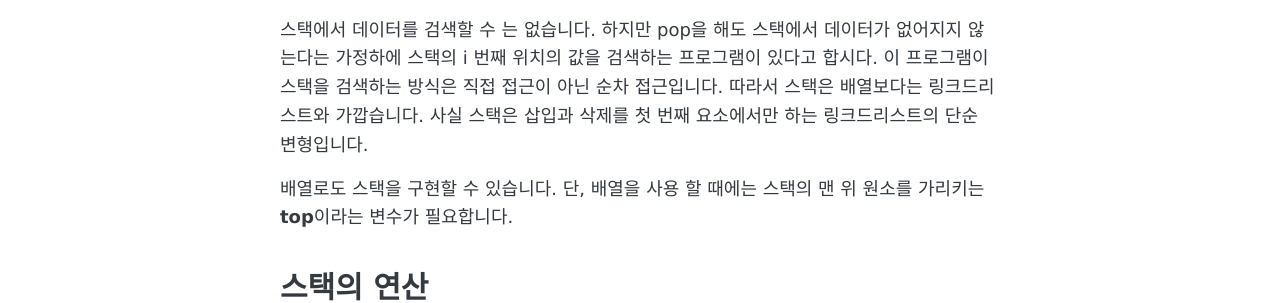
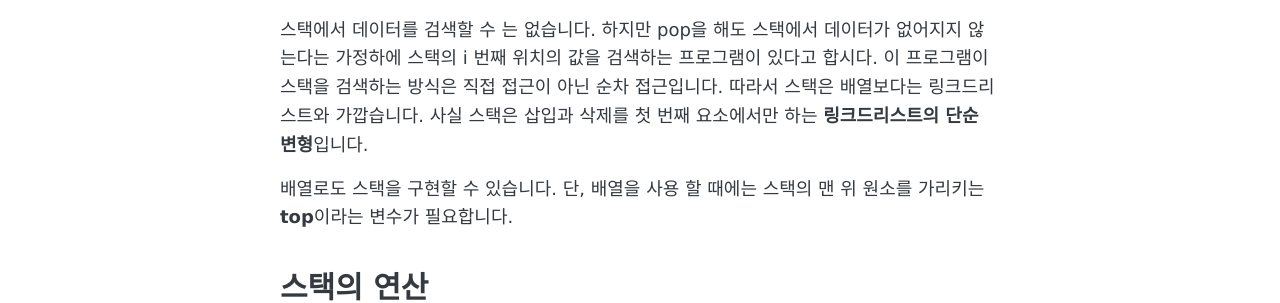
Before and after one commit to Eun0/Eun0.github.io, a Jekyll site: the page built from _posts/2019-05-02-stack.md, in a window 1280 px wide. Shown: the part 542-845 px from the top of the page. Built offline with Jekyll 4.4.1, drawn with Linux system fonts in a browser that asks for light colours; formulas are drawn with MathJax 3; comment, search, counter and statistics services are not loaded.

```diff
--- a/_posts/2019-05-02-stack.md
+++ b/_posts/2019-05-02-stack.md
@@ -18,7 +18,7 @@ comments: true
 
 스택에서 데이터를 검색할 수 는 없습니다. 하지만 pop을 해도 스택에서 데이터가 없어지지 않는다는 가정하에 스택의 i 번째 위치의 값을 검색하는 프로그램이 있다고 합시다.
 이 프로그램이 스택을 검색하는 방식은 직접 접근이 아닌 순차 접근입니다. 따라서 스택은 배열보다는 링크드리스트와 가깝습니다.
-사실 스택은 삽입과 삭제를 첫 번째 요소에서만 하는 링크드리스트의 단순 변형입니다.
+사실 스택은 삽입과 삭제를 첫 번째 요소에서만 하는 **링크드리스트의 단순 변형**입니다.
 
 배열로도 스택을 구현할 수 있습니다. 단, 배열을 사용 할 때에는 스택의 맨 위 원소를 가리키는 **top**이라는 변수가 필요합니다.
 
```
